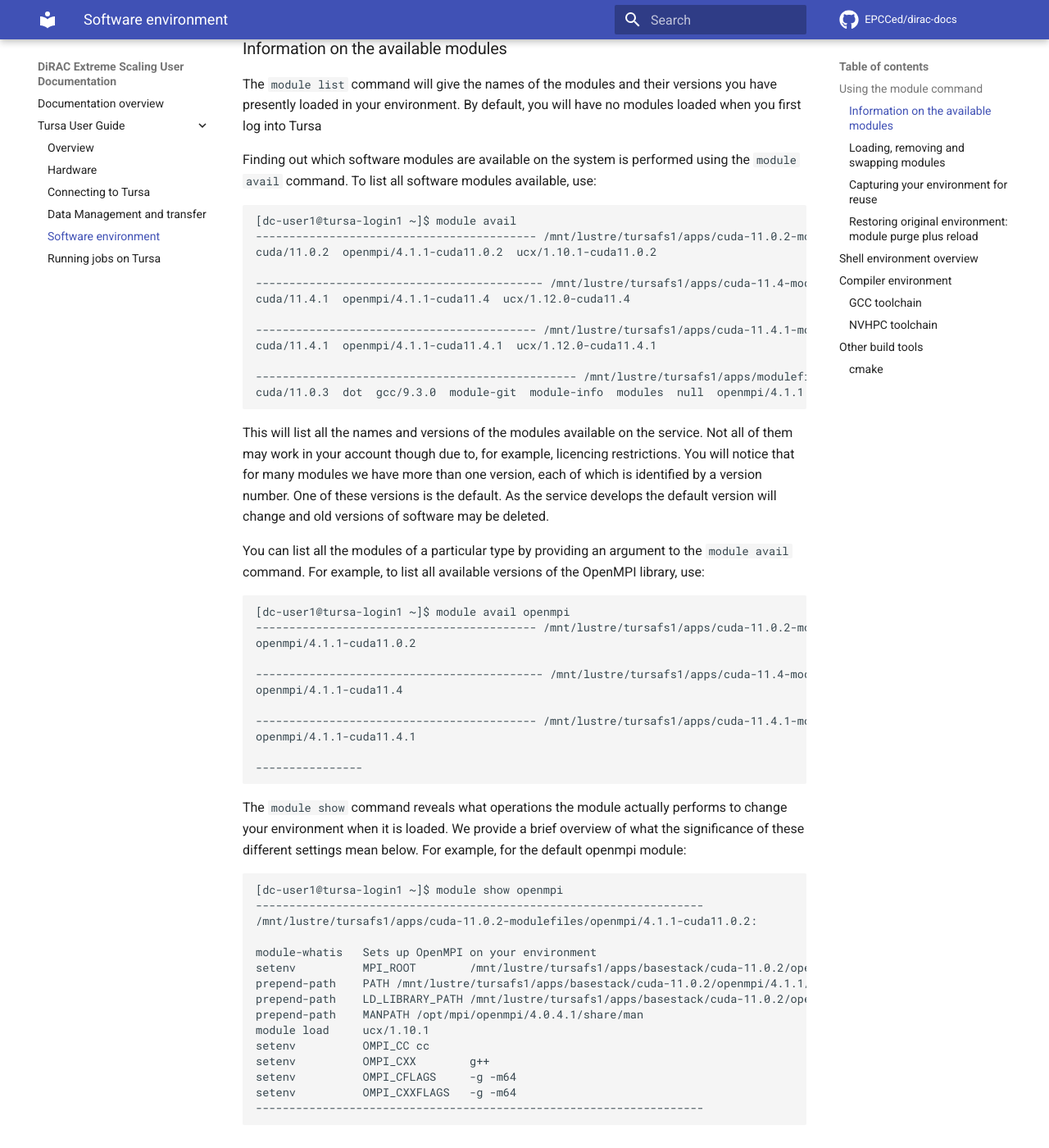
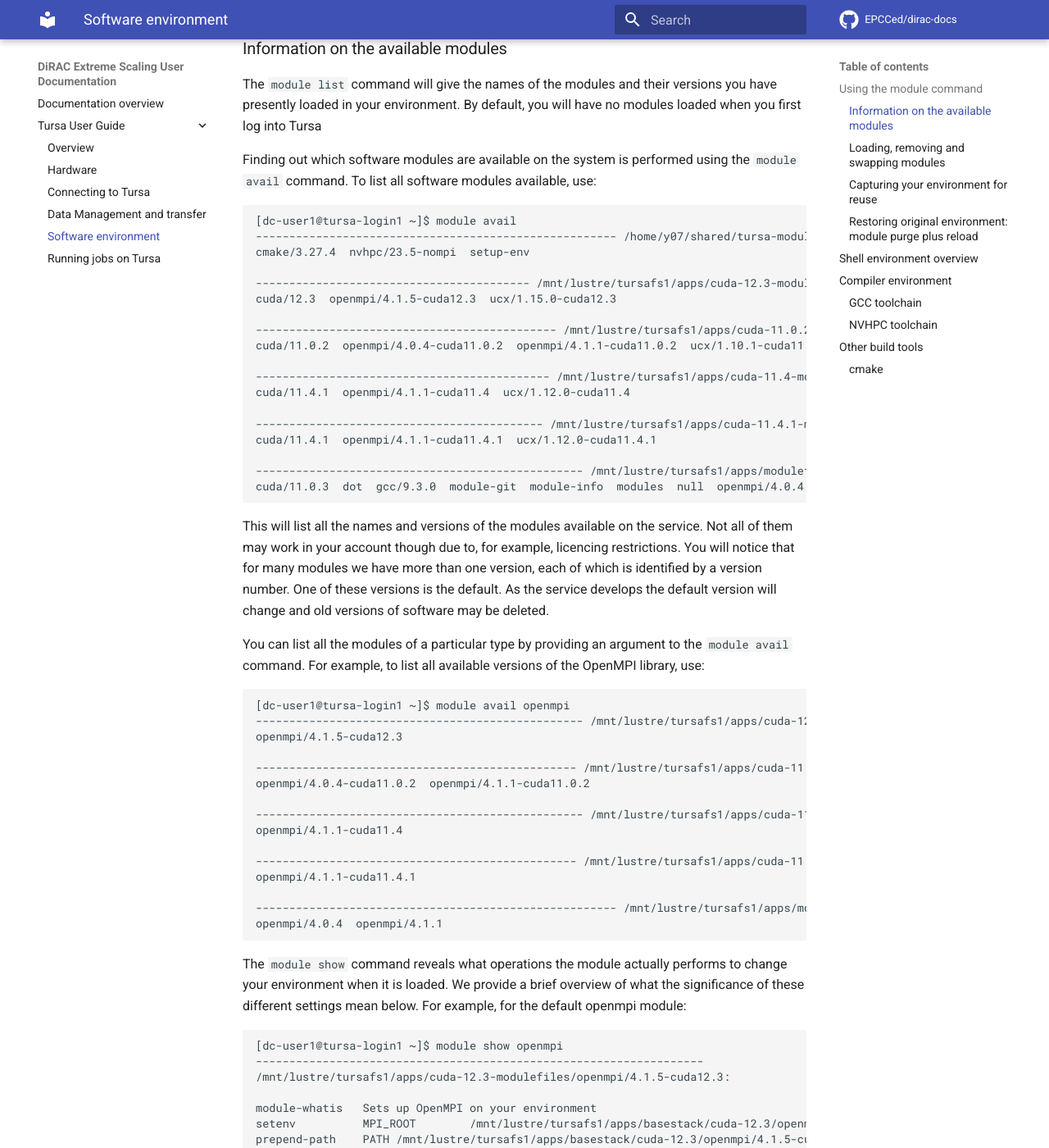
Before and after one commit to EPCCed/dirac-docs, an MkDocs documentation site: the page built from docs/tursa-user-guide/sw-environment.md, in a window 1280 px wide and 1400 px high, scrolled down 1211 px. Shown: the whole window at 82% size. Built offline with MkDocs 1.6.1 and Material for MkDocs 9.7.7, drawn with Linux system fonts in a browser that asks for light colours; comment, search, counter and statistics services are not loaded; some of the changed text lies outside the part shown.

Commit message:
Update sw-environment.md

````diff
--- a/docs/tursa-user-guide/sw-environment.md
+++ b/docs/tursa-user-guide/sw-environment.md
@@ -61,17 +61,23 @@ available, use:
 
 ```
 [dc-user1@tursa-login1 ~]$ module avail
------------------------------------------- /mnt/lustre/tursafs1/apps/cuda-11.0.2-modulefiles -------------------------------------------
-cuda/11.0.2  openmpi/4.1.1-cuda11.0.2  ucx/1.10.1-cuda11.0.2
+------------------------------------------------------ /home/y07/shared/tursa-modules -----------------------------------------------
+cmake/3.27.4  nvhpc/23.5-nompi  setup-env
 
-------------------------------------------- /mnt/lustre/tursafs1/apps/cuda-11.4-modulefiles --------------------------------------------
+----------------------------------------- /mnt/lustre/tursafs1/apps/cuda-12.3-modulefiles -------------------------------------------
+cuda/12.3  openmpi/4.1.5-cuda12.3  ucx/1.15.0-cuda12.3
+
+--------------------------------------------- /mnt/lustre/tursafs1/apps/cuda-11.0.2-modulefiles --------------------------
+cuda/11.0.2  openmpi/4.0.4-cuda11.0.2  openmpi/4.1.1-cuda11.0.2  ucx/1.10.1-cuda11.0.2
+
+-------------------------------------------- /mnt/lustre/tursafs1/apps/cuda-11.4-modulefiles ---------------------------
 cuda/11.4.1  openmpi/4.1.1-cuda11.4  ucx/1.12.0-cuda11.4
 
------------------------------------------- /mnt/lustre/tursafs1/apps/cuda-11.4.1-modulefiles -------------------------------------------
+------------------------------------------- /mnt/lustre/tursafs1/apps/cuda-11.4.1-modulefiles ---------------------------------------
 cuda/11.4.1  openmpi/4.1.1-cuda11.4.1  ucx/1.12.0-cuda11.4.1
 
------------------------------------------------- /mnt/lustre/tursafs1/apps/modulefiles -------------------------------------------------
-cuda/11.0.3  dot  gcc/9.3.0  module-git  module-info  modules  null  openmpi/4.1.1  ucx/1.10.1  use.own  xpmem/2.6.5
+------------------------------------------------- /mnt/lustre/tursafs1/apps/modulefiles --------------------------------
+cuda/11.0.3  dot  gcc/9.3.0  module-git  module-info  modules  null  openmpi/4.0.4  openmpi/4.1.1  ucx/1.10.1  use.own  xpmem/2.6.5
 ```
 
 This will list all the names and versions of the modules available on
@@ -88,16 +94,20 @@ available versions of the OpenMPI library, use:
 
 ```
 [dc-user1@tursa-login1 ~]$ module avail openmpi
------------------------------------------- /mnt/lustre/tursafs1/apps/cuda-11.0.2-modulefiles -------------------------------------------
-openmpi/4.1.1-cuda11.0.2
+------------------------------------------------- /mnt/lustre/tursafs1/apps/cuda-12.3-modulefiles -------------------------------------------------
+openmpi/4.1.5-cuda12.3
 
-------------------------------------------- /mnt/lustre/tursafs1/apps/cuda-11.4-modulefiles --------------------------------------------
+------------------------------------------------ /mnt/lustre/tursafs1/apps/cuda-11.0.2-modulefiles ------------------------------------------------
+openmpi/4.0.4-cuda11.0.2  openmpi/4.1.1-cuda11.0.2
+
+------------------------------------------------- /mnt/lustre/tursafs1/apps/cuda-11.4-modulefiles -------------------------------------------------
 openmpi/4.1.1-cuda11.4
 
------------------------------------------- /mnt/lustre/tursafs1/apps/cuda-11.4.1-modulefiles -------------------------------------------
+------------------------------------------------ /mnt/lustre/tursafs1/apps/cuda-11.4.1-modulefiles ------------------------------------------------
 openmpi/4.1.1-cuda11.4.1
 
-----------------
+------------------------------------------------------ /mnt/lustre/tursafs1/apps/modulefiles ------------------------------------------------------
+openmpi/4.0.4  openmpi/4.1.1
 ```
 
 The `module show` command reveals what operations the module actually
@@ -108,18 +118,21 @@ below. For example, for the default openmpi module:
 ```
 [dc-user1@tursa-login1 ~]$ module show openmpi
 -------------------------------------------------------------------
-/mnt/lustre/tursafs1/apps/cuda-11.0.2-modulefiles/openmpi/4.1.1-cuda11.0.2:
+/mnt/lustre/tursafs1/apps/cuda-12.3-modulefiles/openmpi/4.1.5-cuda12.3:
 
 module-whatis   Sets up OpenMPI on your environment
-setenv          MPI_ROOT        /mnt/lustre/tursafs1/apps/basestack/cuda-11.0.2/openmpi/4.1.1/
-prepend-path    PATH /mnt/lustre/tursafs1/apps/basestack/cuda-11.0.2/openmpi/4.1.1/bin/
-prepend-path    LD_LIBRARY_PATH /mnt/lustre/tursafs1/apps/basestack/cuda-11.0.2/openmpi/4.1.1/lib
-prepend-path    MANPATH /opt/mpi/openmpi/4.0.4.1/share/man
-module load     ucx/1.10.1
+setenv          MPI_ROOT        /mnt/lustre/tursafs1/apps/basestack/cuda-12.3/openmpi/4.1.5-cuda12.3-slurm
+prepend-path    PATH /mnt/lustre/tursafs1/apps/basestack/cuda-12.3/openmpi/4.1.5-cuda12.3-slurm/bin
+prepend-path    LD_LIBRARY_PATH /mnt/lustre/tursafs1/apps/basestack/cuda-12.3/openmpi/4.1.5-cuda12.3-slurm/lib
+prepend-path    MANPATH /mnt/lustre/tursafs1/apps/basestack/cuda-12.3/openmpi/4.1.5-cuda12.3-slurm/share/man
+module load     ucx/1.15.0-cuda12.3
 setenv          OMPI_CC cc
 setenv          OMPI_CXX        g++
 setenv          OMPI_CFLAGS     -g -m64
 setenv          OMPI_CXXFLAGS   -g -m64
+setenv          OMPI_MCA_pml    ucx
+setenv          OMPI_MCA_osc    ucx
+setenv          OMPI_MCA_btl    ^openib
 -------------------------------------------------------------------
 ```
 
@@ -131,10 +144,9 @@ the default version of OpenMPI into your environment, use:
 ```
 [dc-user1@tursa-login1 ~]$ module load openmpi
 
-        UCX 1.10 loaded
+        UCX 1.15.0 compiled with cuda 12.3 loaded
 
-
-        OpenMPI 4.1.1 loaded
+        OpenMPI 4.1.5 with cuda-12.3 and UCX 1.15.0 loaded
 
 ```
 
@@ -302,7 +314,6 @@ The system supports two different primary compiler environments:
 To compile on the system for GPU nodes using the GCC toolchain, you would typically load the required modules:
 
 ```
-module load /home/y07/shared/tursa-modules/setup-env
 module load gcc/9.3.0
 module load cuda/12.3
 module load openmpi/4.1.5-cuda12.3
@@ -330,7 +341,6 @@ You can find more information on these scripts in the
 To compile on the system for GPU nodes using the GCC toolchain, you would typically load the required modules:
 
 ```
-module load /home/y07/shared/tursa-modules/setup-env
 module load gcc/9.3.0
 module load nvhpc/23.5-nompi
 module load openmpi/4.1.5-cuda12.3
````
